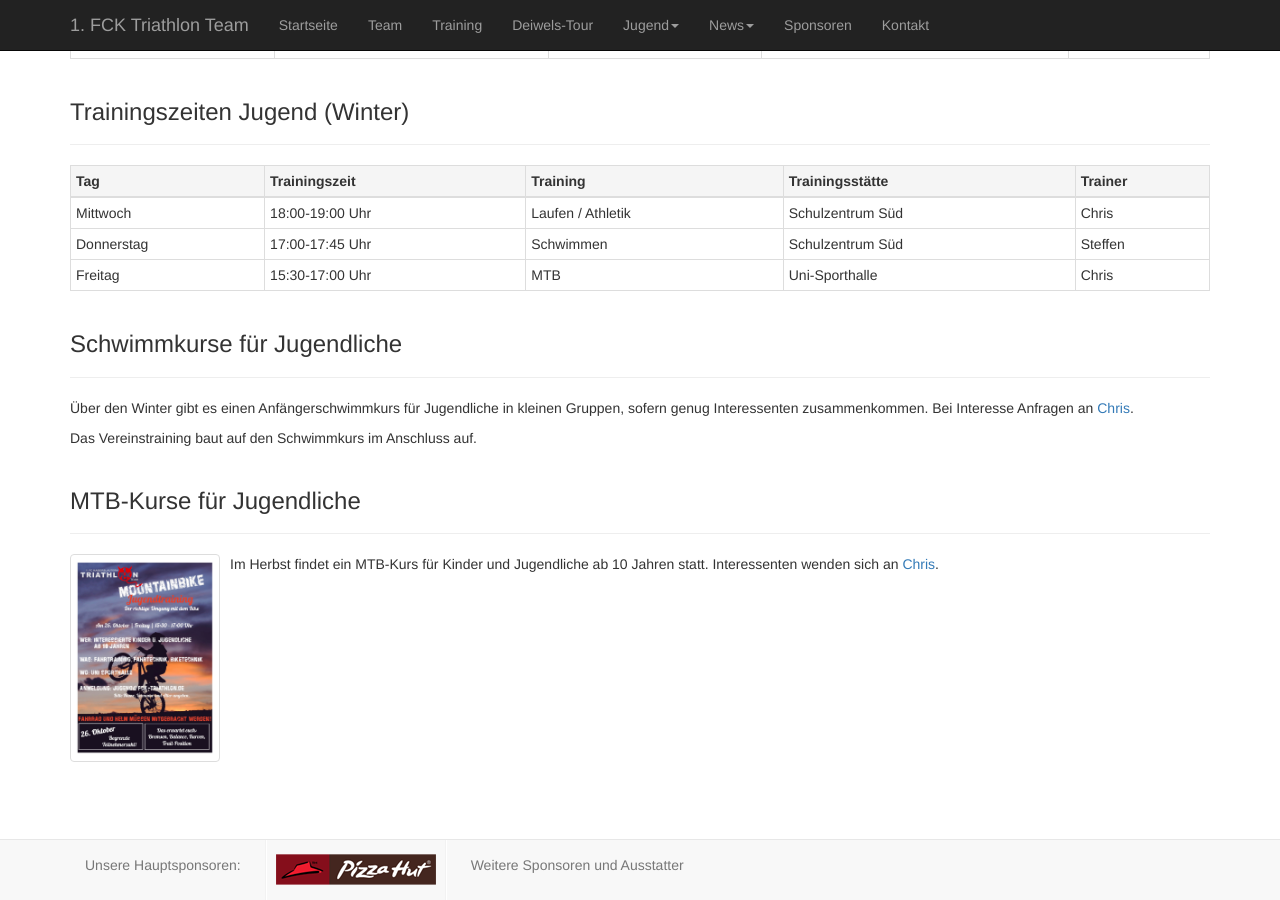
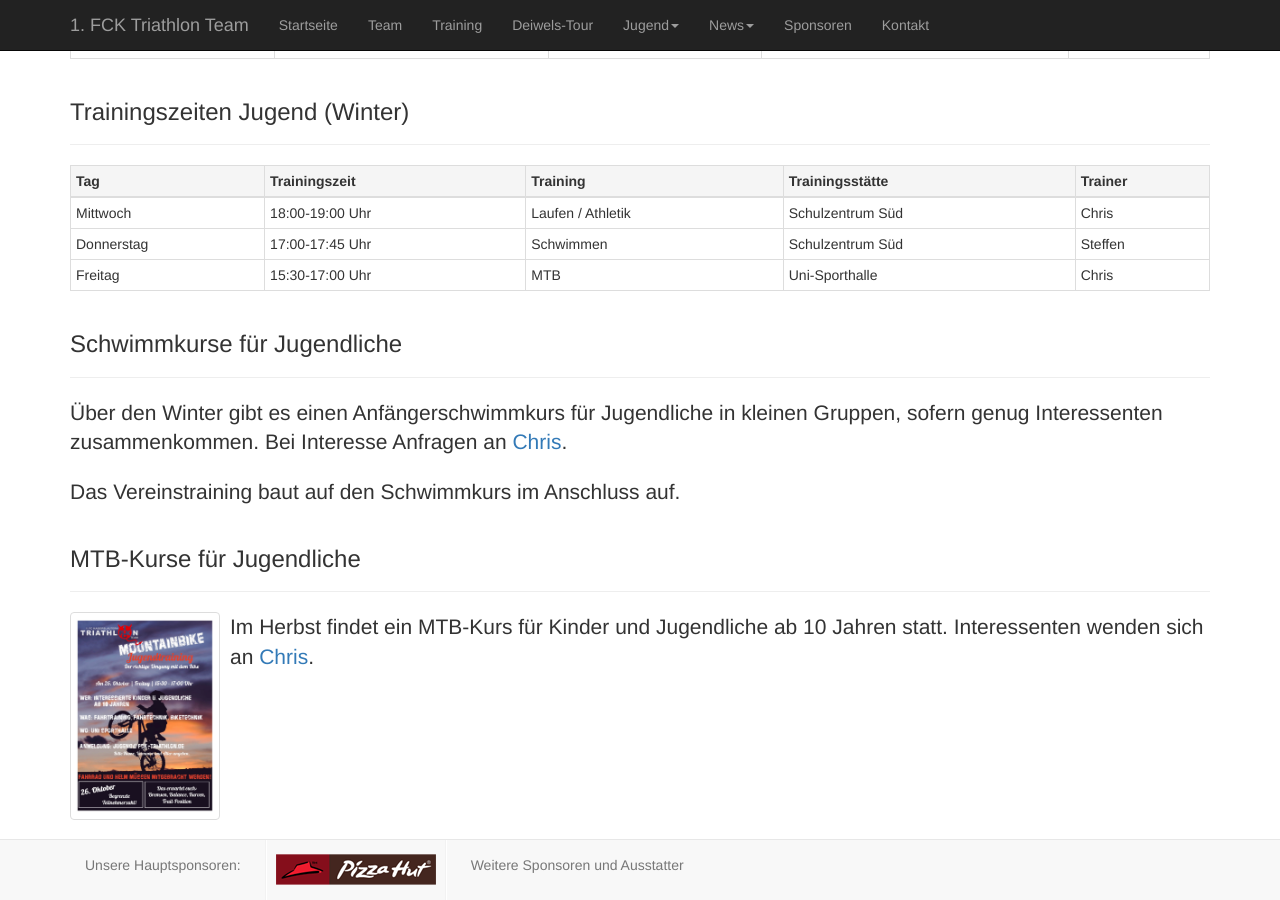
Before and after one commit to FCK-Triathlon-Team/fck-triathlon-team.github.io, a Jekyll site: the page built from jugend_trainingszeiten.html, in a window 1280 px wide and 900 px high, scrolled down 518 px. Built offline with Jekyll 4.4.1, drawn with Linux system fonts in a browser that asks for light colours.

Commit message:
Textgröße anpassen

```diff
--- a/jugend_trainingszeiten.html
+++ b/jugend_trainingszeiten.html
@@ -104,11 +104,11 @@ title: 1.FC Kaiserslautern Triathlon Team
             <div class="page-header">
                 <h3>Schwimmkurse für Jugendliche</h3>
             </div>
-            <p>
+            <p class="lead">
                 Über den Winter gibt es einen Anfängerschwimmkurs für Jugendliche in kleinen Gruppen, sofern genug
                 Interessenten zusammenkommen. Bei Interesse Anfragen an <a href="mailto:jugend@fck-triathlon.de">Chris</a>.
             </p>
-            <p>
+            <p class="lead">
                 Das Vereinstraining baut auf den Schwimmkurs im Anschluss auf.
             </p>
 
@@ -122,7 +122,7 @@ title: 1.FC Kaiserslautern Triathlon Team
                     </a>
                 </div>
                 <div class="media-body">
-                    <p>
+                    <p class="lead">
                         Im Herbst findet ein MTB-Kurs für Kinder und Jugendliche ab 10 Jahren statt. Interessenten
                         wenden sich an <a href="mailto:jugend@fck-triathlon.de">Chris</a>.
                     </p>
```
